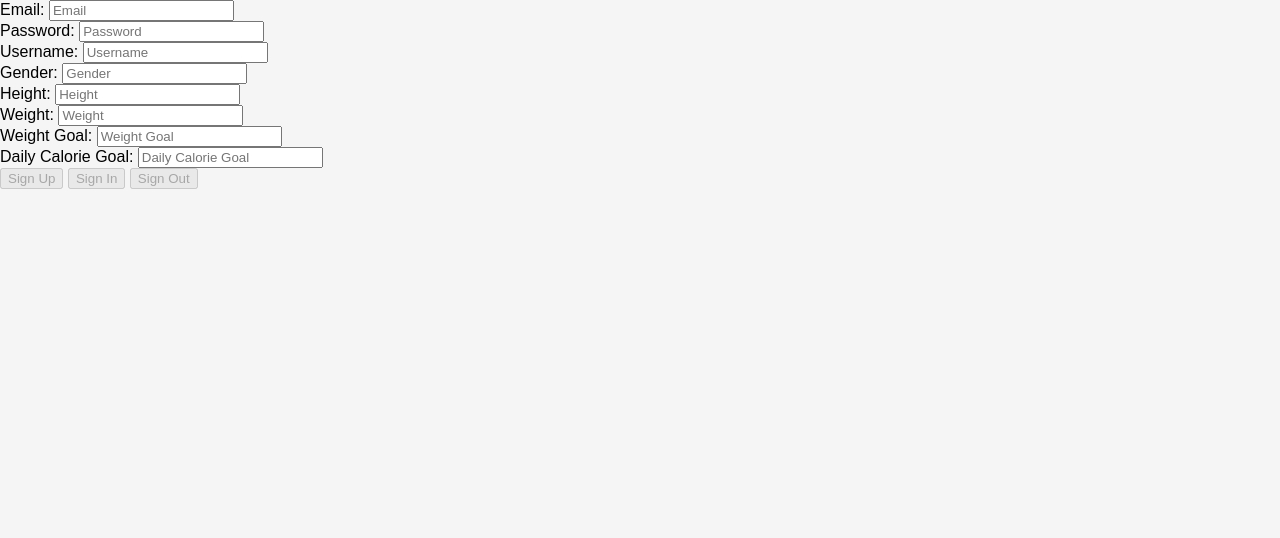
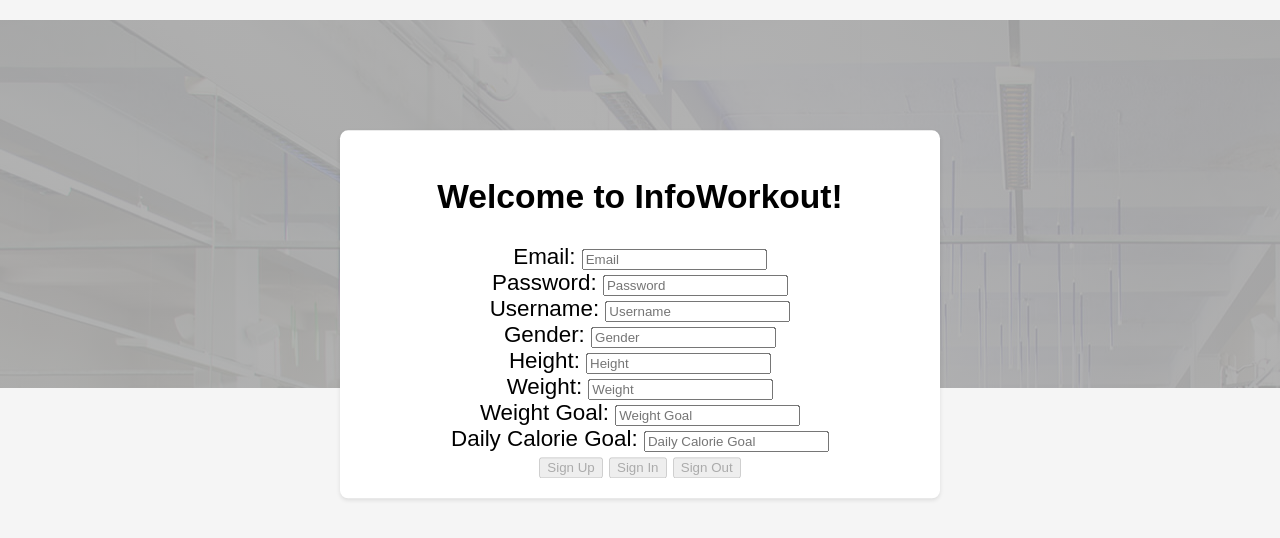
Before and after one commit to info340a-wi24/project-info-340-ab-group-5, a React (Create React App) app: page /signin in a window 1280 px wide. Shown: the top 538 px of the page. Built offline with nearby package versions, Linux system fonts and the light colour scheme; no server answers.

Commit message:
SignUp Works and Updates Profile

```diff
--- a/src/App.js
+++ b/src/App.js
@@ -78,7 +78,7 @@ function App(props)
                 <Routes>
                     <Route element={<RequireSignIn />} >
                         <Route element={<NavBarLayout />} >
-                            <Route path='profile' element={<Profile />} />
+                            <Route path='profile' element={<Profile currentUser={currentUser} setCurrentUser={setCurrentUser} />} />
                             <Route path='home' element={<Home workout={workoutTime} calories={calories} protein={protein} fats={fats} carbs={carbs} />} />
                             <Route path='food' element={<Food calories={calories} setCalories={setCalories} protein={protein} setProtein={setProtein} fats={fats} setFats={setFats} carbs={carbs} setCarbs={setCarbs} submitted={foodSubmitted} setSubmitted={setFoodSubmitted} currentFood={currentFood} setCurrentFood={setCurrentFood} foodRef={foodRef} />} />
                             <Route path='workout' element={<Workout setWorkout={setWorkoutTime} workout={workoutTime} setSubmitted={setSubmitted} submitted={submitted} currentWorkout={currentWorkout} setCurrentWorkout={setCurrentWorkout} workoutRef={workoutRef} />} />
--- a/src/Profile.js
+++ b/src/Profile.js
@@ -1,16 +1,7 @@
-import React, { useState } from 'react'; // Import React Component
+import React from 'react'; // Import React Component
 import Background from './img/profile_background.jpg';
 
 export default function Home(props) {
-    const [user, setUser] = useState({
-        username: "USERNAME", // Placeholder, should be replaced with actual user data
-        gender: "Male",
-        height: "5'10\"",
-        weight: "150 lbs",
-        weightGoal: "130 lbs",
-        dailyCalorieGoal: "2000 cal"
-    });
-
     // Placeholder function for updating demographic information
     const updateDemographicInfo = () => {
         // This function can open a modal or navigate to a page where the user can update their info
@@ -33,14 +24,14 @@ export default function Home(props) {
         <div style={profileStyle}>
             <main>
                 <div className="profile-container">
-                    <h1 id="username">Welcome, {user.username}</h1>
+                    <h1 id="username">Welcome, {props.currentUser.username}</h1>
                     <h1 id="demographic">Demographic Information</h1>
                     <ul>
-                        <li>Gender: {user.gender}</li>
-                        <li>Height: {user.height}</li>
-                        <li>Weight: {user.weight}</li>
-                        <li>Weight Goal: {user.weightGoal}</li>
-                        <li>Daily Calorie Goal: {user.dailyCalorieGoal}</li>
+                        <li>Gender: {props.currentUser.gender}</li>
+                        <li>Height: {props.currentUser.height}</li>
+                        <li>Weight: {props.currentUser.weight}</li>
+                        <li>Weight Goal: {props.currentUser.weightGoal}</li>
+                        <li>Daily Calorie Goal: {props.currentUser.dailyCalorieGoal}</li>
                     </ul>
                     <h1 id="setting">Settings</h1>
                     <ul>
--- a/src/SignIn.js
+++ b/src/SignIn.js
@@ -10,6 +10,7 @@ import {
   onAuthStateChanged,
   signOut,
 } from 'firebase/auth';
+import Background from './img/home_background.jpg';
 
 const app = initializeApp(firebaseConfig);
 const auth = getAuth(app);
@@ -63,30 +64,15 @@ function SignIn(props) {
         await updateProfile(userCredential.user, { displayName: username });
         setUsername('');
 
-        await updateProfile(userCredential.gender, { displayName: gender });
-        setGender('');
-
-        await updateProfile(userCredential.height, { displayName: height });
-        setHeight('');
-
-        await updateProfile(userCredential.weight, { displayName: weight });
-        setWeight('');
-
-        await updateProfile(userCredential.weightGoal, { displayName: weightGoal });
-        setWeightGoal('');
-
-        await updateProfile(userCredential.calorieGoal, { displayName: calorieGoal });
-        setCalorieGoal('');
-
-        props.setShowSignIn(false);
         props.setCurrentUser({
-          username: userCredential.user,
-          gender: userCredential.gender,
-          height: userCredential.height,
-          weight: userCredential.weight,
-          weightGoal: userCredential.weightGoal,
-          dailyCalorieGoal: userCredential.calorieGoal,
-        })
+          username: username,
+          gender: gender,
+          height: height,
+          weight: weight,
+          weightGoal: weightGoal,
+          dailyCalorieGoal: calorieGoal,
+        });
+        props.setSignedIn(false);
 
         setUser(userCredential.user);
     } catch (error) {
@@ -97,7 +83,7 @@ function SignIn(props) {
   const handleSignIn = async () => {
     try {
       await signInWithEmailAndPassword(auth, email, password);
-      props.setShowSignIn(false);
+      props.setSignedIn(false);
     } catch (error) {
       setErrorMessage(error.message);
     }
@@ -127,12 +113,17 @@ function SignIn(props) {
   };
 
   const isReadytoSubmit = !!user || !isValidEmail(email) || password === '';
-  console.log(!!user);
-  console.log(!isValidEmail(email));
-  console.log(password === '');
+
+  const signInStyle = {
+    backgroundImage: `linear-gradient(rgba(169,169,169,0.9),rgba(169,169,169,0.9)), url(${Background})`
+  };
 
   return (
+    <div style={signInStyle}>
+      <div className='signin-container'>
         <div>
+          <h2>Welcome to InfoWorkout!</h2>
+        </div>
         <FormGroup floating>
           <Label for="email">Email: </Label>
           <Input
@@ -230,7 +221,7 @@ function SignIn(props) {
             Sign Up
           </Button>
           {' '}
-        <Button color="success" className="mr-2" onClick={handleSignIn} disabled={isReadytoSubmit || username !== ''}>
+          <Button color="success" className="mr-2" onClick={handleSignIn} disabled={isReadytoSubmit ||  username !== ''}>
             Sign In
           </Button>
           {' '}
@@ -240,42 +231,8 @@ function SignIn(props) {
         </FormGroup>
         {errorDiv}
       </div>
+    </div>
   );
 }
 
 export default SignIn;
-
-/*
-import React, { useState } from 'react'; //import React Component
-
-export default function SignIn(props)
-{
-    return (
-        <div>
-            <main>
-                <section>
-                    <h2>Please Input Your Information</h2>
-                    <div className='form-group'>
-                        <label>Username:</label>
-                    </div>
-                    <div className='form-group'>
-                        <label>Gender:</label>
-                    </div>
-                    <div className='form-group'>
-                        <label>Height:</label>
-                    </div>
-                    <div className='form-group'>
-                        <label>Weight:</label>
-                    </div>
-                    <div className='form-group'>
-                        <label>Weight Goal:</label>
-                    </div>
-                    <div className='form-group'>
-                        <label>Daily Calorie Goal:</label>
-                    </div>
-                </section>
-            </main>
-        </div>
-    );
-}
-*/
--- a/src/index.css
+++ b/src/index.css
@@ -193,3 +193,20 @@ header, footer {
     padding: 16px 24px;
     box-shadow: 0 2px 4px rgba(0,0,0,0.1);
 }
+
+/* SignIn Page CSS */
+/* Still Need to be able to make image go full screen */
+
+.signin-container {
+    text-align: center;
+    font-size: 1.4rem;
+    max-width: 600px;
+    margin: 20px auto;
+    background-color: white;
+    padding: 20px;
+    border-radius: 8px;
+    box-shadow: 0 2px 4px rgba(0,0,0,0.1);
+    position: relative;
+    top: 50%;
+    transform: translateY(30%);
+}
```
Lines whose indentation alone changed are shown as unchanged.
